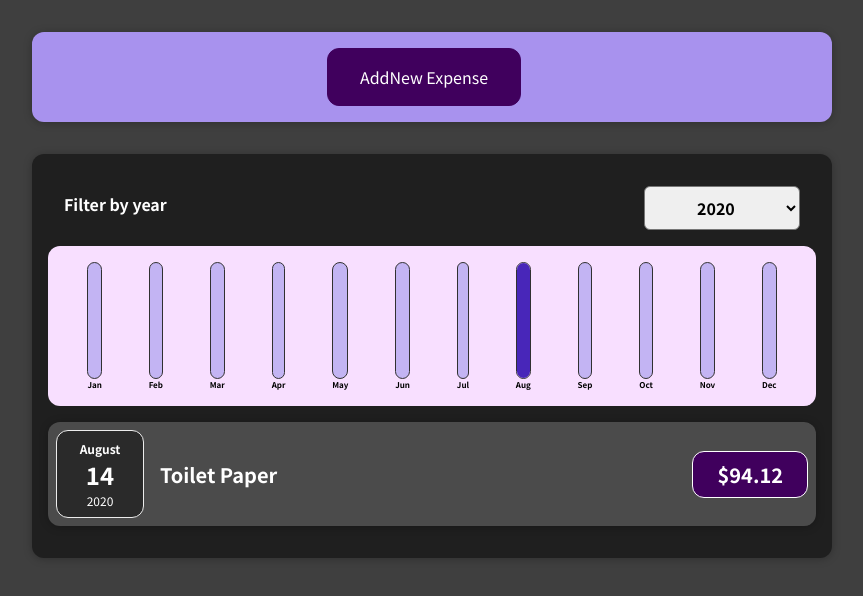
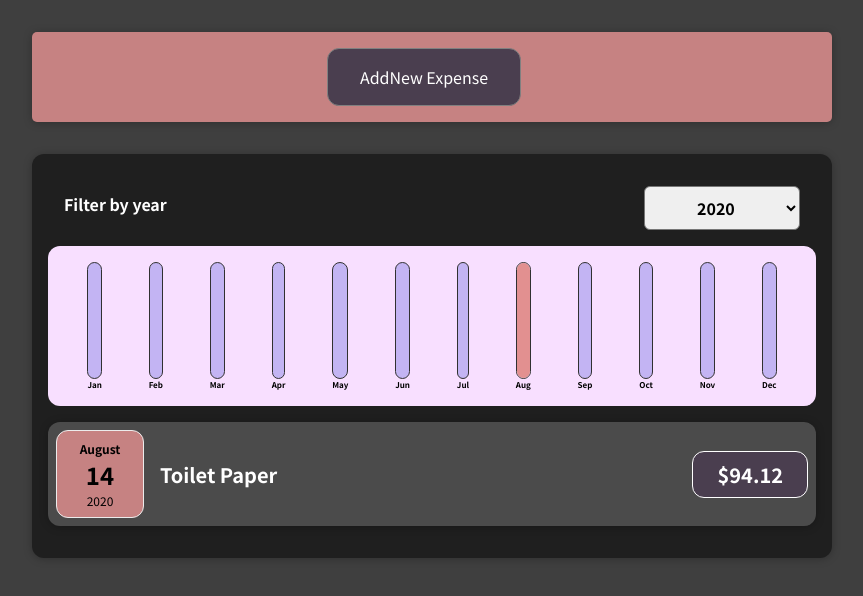
Before and after one commit to wlowrimore/udemy_react_project, a React (Create React App) app: page / in a window 1280 px wide. Shown: the top 596 px of the page, without its empty margins (208-1071 px from the left). Built offline with nearby package versions, Linux system fonts and the light colour scheme.

Commit message:
changed color scheme

```diff
--- a/public/index.html
+++ b/public/index.html
@@ -7,37 +7,14 @@
     <meta name="theme-color" content="#000000" />
     <meta
       name="description"
-      content="Web site created using create-react-app"
+      content="React App"
     />
     <link rel="apple-touch-icon" href="%PUBLIC_URL%/logo192.png" />
-    <!--
-      manifest.json provides metadata used when your web app is installed on a
-      user's mobile device or desktop. See https://developers.google.com/web/fundamentals/web-app-manifest/
-    -->
     <link rel="manifest" href="%PUBLIC_URL%/manifest.json" />
-    <!--
-      Notice the use of %PUBLIC_URL% in the tags above.
-      It will be replaced with the URL of the `public` folder during the build.
-      Only files inside the `public` folder can be referenced from the HTML.
-
-      Unlike "/favicon.ico" or "favicon.ico", "%PUBLIC_URL%/favicon.ico" will
-      work correctly both with client-side routing and a non-root public URL.
-      Learn how to configure a non-root public URL by running `npm run build`.
-    -->
-    <title>React App</title>
+    <title>Expense Tracker</title>
   </head>
   <body>
     <noscript>You need to enable JavaScript to run this app.</noscript>
     <div id="root"></div>
-    <!--
-      This HTML file is a template.
-      If you open it directly in the browser, you will see an empty page.
-
-      You can add webfonts, meta tags, or analytics to this file.
-      The build step will place the bundled scripts into the <body> tag.
-
-      To begin the development, run `npm start` or `yarn start`.
-      To create a production bundle, use `npm run build` or `yarn build`.
-    -->
   </body>
 </html>
--- a/src/components/Chart/ChartBar.css
+++ b/src/components/Chart/ChartBar.css
@@ -18,7 +18,7 @@
 }
 
 .chart-bar__fill {
-  background-color: #4826b9;
+  background-color: #e29090;
   width: 100%;
   transition: all 0.3s ease-out;
 }
--- a/src/components/Expenses/ExpenseDate.css
+++ b/src/components/Expenses/ExpenseDate.css
@@ -4,8 +4,8 @@
   width: 5.5rem;
   height: 5.5rem;
   border: 1px solid #ececec;
-  background-color: #2a2a2a;
-  color: white;
+  background-color: #c68282;
+  color: #000;
   border-radius: 12px;
   align-items: center;
   justify-content: center;
--- a/src/components/Expenses/ExpenseItem.css
+++ b/src/components/Expenses/ExpenseItem.css
@@ -29,7 +29,7 @@
   font-size: 1rem;
   font-weight: bold;
   color: white;
-  background-color: #40005d;
+  background-color: #4a3e4f;
   border: 1px solid white;
   padding: 0.5rem;
   border-radius: 12px;
--- a/src/components/NewExpense/NewExpense.css
+++ b/src/components/NewExpense/NewExpense.css
@@ -1,10 +1,10 @@
 .new-expense {
-  background-color: #a892ee;
+  background-color: #c68282;
   padding: 1rem;
   margin: 2rem auto;
   width: 50rem;
   max-width: 95%;
-  border-radius: 12px;
+  border-radius: 5px;
   text-align: center;
   box-shadow: 0 1px 8px rgba(0, 0, 0, 0.25);
 }
@@ -13,8 +13,8 @@
   font: inherit;
   cursor: pointer;
   padding: 1rem 2rem;
-  border: 1px solid #40005d;
-  background-color: #40005d;
+  border: 1px solid gray;
+  background-color: #4a3e4f;
   color: white;
   border-radius: 12px;
   margin-right: 1rem;
@@ -22,8 +22,8 @@
 
 .new-expense button:hover,
 .new-expense button:active {
-  background-color: #510674;
-  border-color: #510674;
+  background-color: #977da9;
+  border-color: gray;
 }
 
 .new-expense button.alternative {
```
